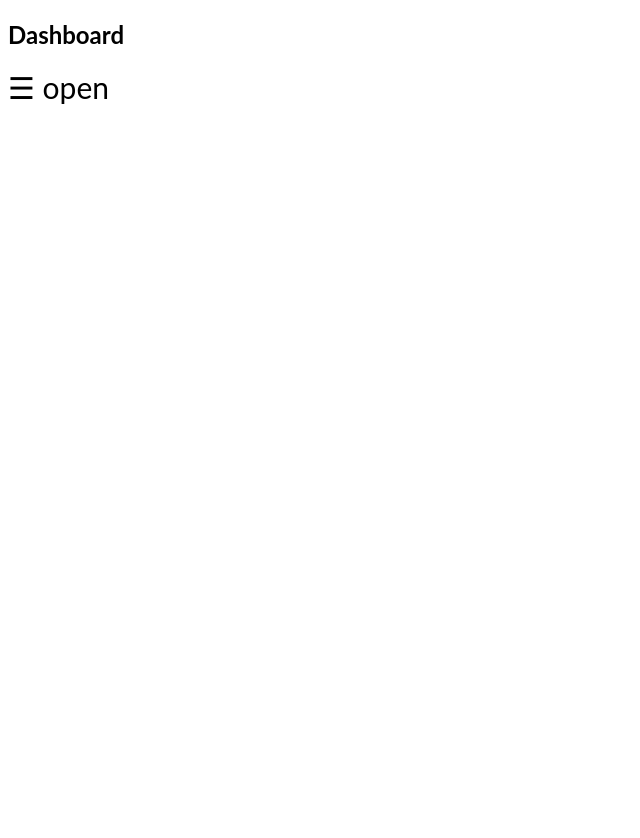
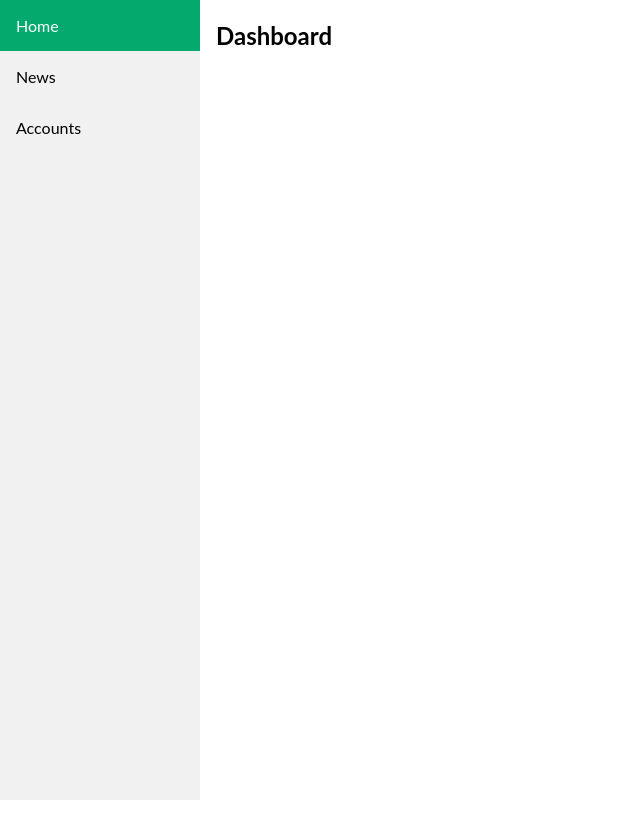
Before and after one commit to Angelodatoycabana/IT38-Enterprise-System, a plain HTML site: page index.html in a window 1280 px wide. Shown: the whole page, without its empty margins (0-640 px from the left). Before the commit the page ends 800 px from the top, so only its background shows below. Drawn offline with Linux system fonts and the light colour scheme.

Commit message:
index and stylecss updated

```diff
--- a/index.html
+++ b/index.html
@@ -1,74 +1,22 @@
 <!DOCTYPE html>
-<html>
+<html lang="en">
 <head>
-<meta name="viewport" content="width=device-width, initial-scale=1">
-<style>
-body {
-  font-family: "Lato", sans-serif;
-}
-
-.sidenav {
-  height: 100%;
-  width: 0;
-  position: fixed;
-  z-index: 1;
-  top: 0;
-  left: 0;
-  background-color: #111;
-  overflow-x: hidden;
-  transition: 0.5s;
-  padding-top: 60px;
-}
-
-.sidenav a {
-  padding: 8px 8px 8px 32px;
-  text-decoration: none;
-  font-size: 25px;
-  color: #818181;
-  display: block;
-  transition: 0.3s;
-}
-
-.sidenav a:hover {
-  color: #f1f1f1;
-}
-
-.sidenav .closebtn {
-  position: absolute;
-  top: 0;
-  right: 25px;
-  font-size: 36px;
-  margin-left: 50px;
-}
-
-@media screen and (max-height: 450px) {
-  .sidenav {padding-top: 15px;}
-  .sidenav a {font-size: 18px;}
-}
-</style>
+  <meta name="viewport" content="width=device-width, initial-scale=1.0">
+  <link rel="stylesheet" href="style.css">
+  <title>Dashboard</title>
 </head>
 <body>
 
-<div id="mySidenav" class="sidenav">
-  <a href="javascript:void(0)" class="closebtn" onclick="closeNav()">&times;</a>
-  <a href="#">Home</a>
-  <a href="#">News</a>
-  <a href="#">Accounts</a>
-
+<div class="sidebar">
+  <a class="active" href="#home">Home</a>
+  <a href="#contact">News</a>
+  <a href="#about">Accounts</a>
 </div>
 
-<h2>Dashboard</h2>
-<span style="font-size:30px;cursor:pointer" onclick="openNav()">&#9776; open</span>
-
-<script>
-function openNav() {
-  document.getElementById("mySidenav").style.width = "250px";
-}
-
-function closeNav() {
-  document.getElementById("mySidenav").style.width = "0";
-}
-</script>
+<div class="content">
+  <h2>Dashboard
+  </h2>
+</div>
 
 </body>
 </html>
--- /dev/null
+++ b/style.css
@@ -0,0 +1,58 @@
+body {
+    margin: 0;
+    font-family: "Lato", sans-serif;
+  }
+
+  .sidebar {
+    margin: 0;
+    padding: 0;
+    width: 200px;
+    background-color: #f1f1f1;
+    position: fixed;
+    height: 100%;
+    overflow: auto;
+  }
+
+  .sidebar a {
+    display: block;
+    color: black;
+    padding: 16px;
+    text-decoration: none;
+  }
+
+  .sidebar a.active {
+    background-color: #04AA6D;
+    color: white;
+  }
+
+  .sidebar a:hover:not(.active) {
+    background-color: #555;
+    color: white;
+  }
+
+  div.content {
+    margin-left: 200px;
+    padding: 1px 16px;
+    height: 1000px;
+  }
+
+  @media screen and (max-width: 700px) {
+    .sidebar {
+      width: 100%;
+      height: auto;
+      position: relative;
+    }
+    .sidebar a {
+      float: left;
+    }
+    div.content {
+      margin-left: 0;
+    }
+  }
+
+  @media screen and (max-width: 400px) {
+    .sidebar a {
+      text-align: center;
+      float: none;
+    }
+  }
```
